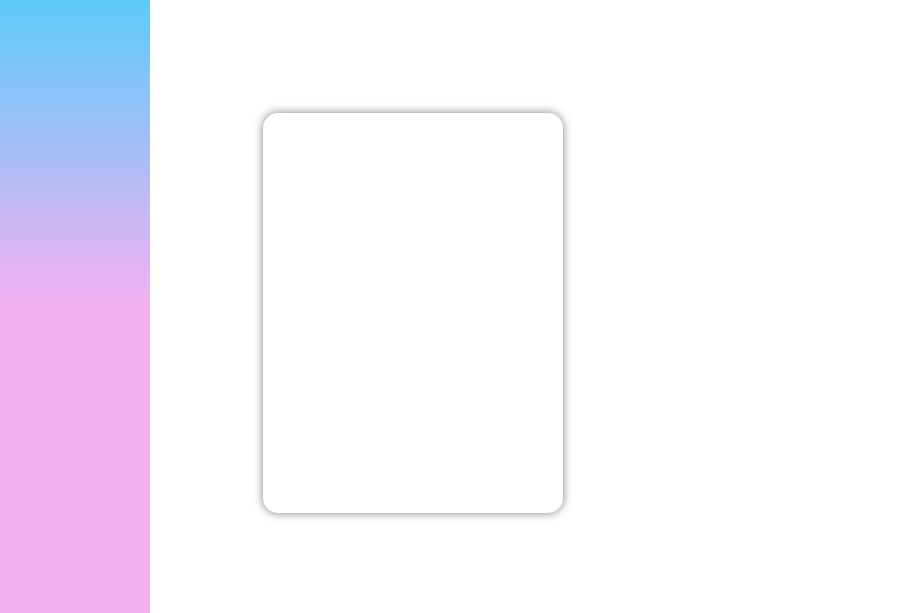
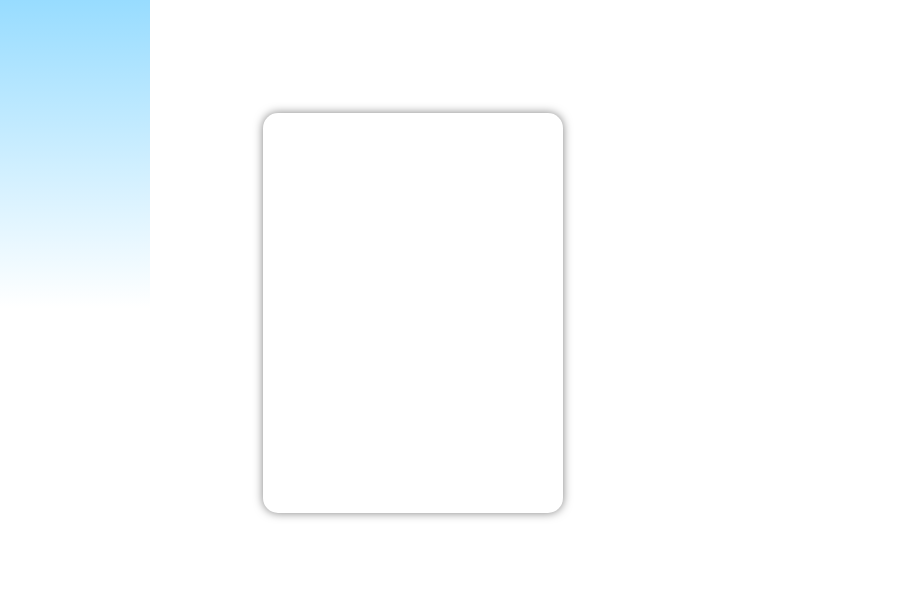
Before and after one commit to AxelBelloir/MoyenV5, a plain HTML site: page index.html in a window 1280 px wide. Shown: the part 187-800 px from the top of the page, without its empty margins (0-919 px from the left). Drawn offline with Linux system fonts and the light colour scheme.

Commit message:
Update main.css

```diff
--- a/main.css
+++ b/main.css
@@ -11,7 +11,7 @@ body {
   left: 0;
   width: 150px;
   height: 100vh;
-  background: linear-gradient(to bottom, #00DBFF 0%, #F5B0F2 60%);
+  background: linear-gradient(to bottom, #59C7FF 0%, #FFFFFF 60%);
   display: flex;
   flex-direction: column;
   align-items: center;
```
